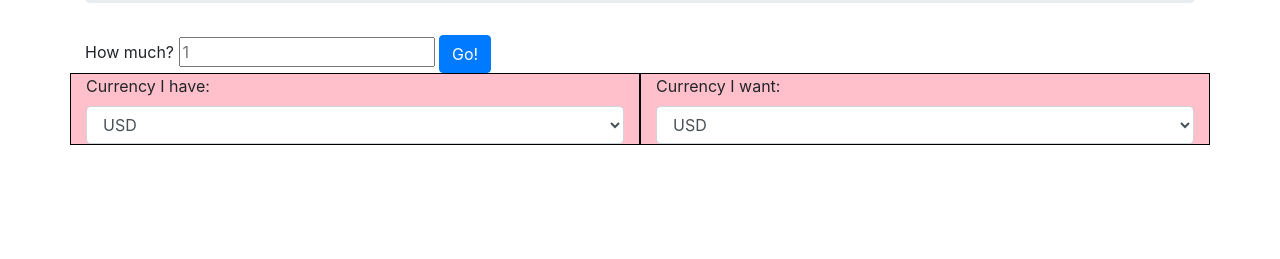
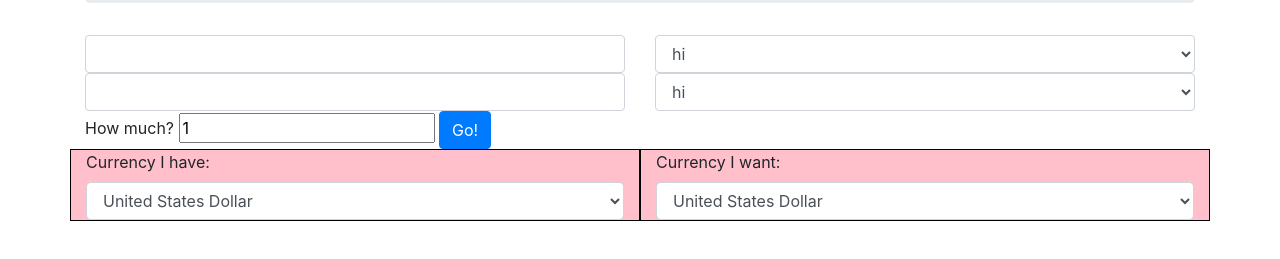
Before and after one commit to bordonj/epicodus-currencyExchanger, a website built with webpack: page src/index.html in a window 1280 px wide. Shown: the part 181-440 px from the top of the page. Built offline with nearby package versions, Linux system fonts and the light colour scheme.

Commit message:
add full currency names to options

```diff
--- a/src/index.html
+++ b/src/index.html
@@ -8,33 +8,56 @@
       <h1>Currency Converter</h1>
     </div>
     <div class='content'>
+      <div class='row'>
+        <div class='col-sm-6'>
+          <input id='mine' type="text" class='form-control'>
+        </div>
+        <div class='col-sm-6'>
+          <select class='form-control'>
+            <option>hi</option>
+          </select>
+        </div>
+      </div>
+      <div class='row'>
+        <div class='col-sm-6'>
+          <input id='want' type="text" class='form-control'>
+
+        </div>
+        <div class='col-sm-6'>
+          <select class='form-control'>
+            <option>hi</option>
+          </select>
+        </div>
+      </div>
       <form id='currInput'>
         <div class='input'>
           <label for="inputAmt">How much?</label>
-          <input id='inputAmt' type="number" placeholder=1 required>
+          <input id='inputAmt' value='1' type="number" placeholder=1 required>
           <button class='btn btn-primary' type='submit'>Go!</button>
         </div>
       <div class='row'>
         <div class='col-md-6'>
           <label for="firstCurr">Currency I have:</label>
           <select class= 'form-control' id="firstCurr">
-            <option value='USD'>USD</option>
-            <option value='KRW'>KRW</option>
-            <option value='PHP'>PHP</option>
-            <option value='SGD'>SGD</option>
-            <option value='JPY'>JPY</option>
-            <option value='TWD'>TWD</option>
+            <option value='USD'>United States Dollar</option>
+            <option value='KRW'>South Korean Won</option>
+            <option value='PHP'>Philippine Peso</option>
+            <option value='SGD'>Singapore Dollar</option>
+            <option value='JPY'>Japanese Yen</option>
+            <option value='TWD'>New Taiwan Dollar</option>
+            <option value='THB'>Thai Baht</option>
           </select>
         </div>
         <div class='col-md-6'>
           <label for="secondCurr">Currency I want:</label>
           <select class='form-control' id="secondCurr">
-            <option value='USD'>USD</option>
-            <option value='KRW'>KRW</option>
-            <option value='PHP'>PHP</option>
-            <option value='SGD'>SGD</option>
-            <option value='JPY'>JPY</option>
-            <option value='TWD'>TWD</option>
+            <option value='USD'>United States Dollar</option>
+            <option value='KRW'>South Korean Won</option>
+            <option value='PHP'>Philippine Peso</option>
+            <option value='SGD'>Singapore Dollar</option>
+            <option value='JPY'>Japanese Yen</option>
+            <option value='TWD'>New Taiwan Dollar</option>
+            <option value='THB'>Thai Baht</option>
           </select>
         </div>
       </div>
```
